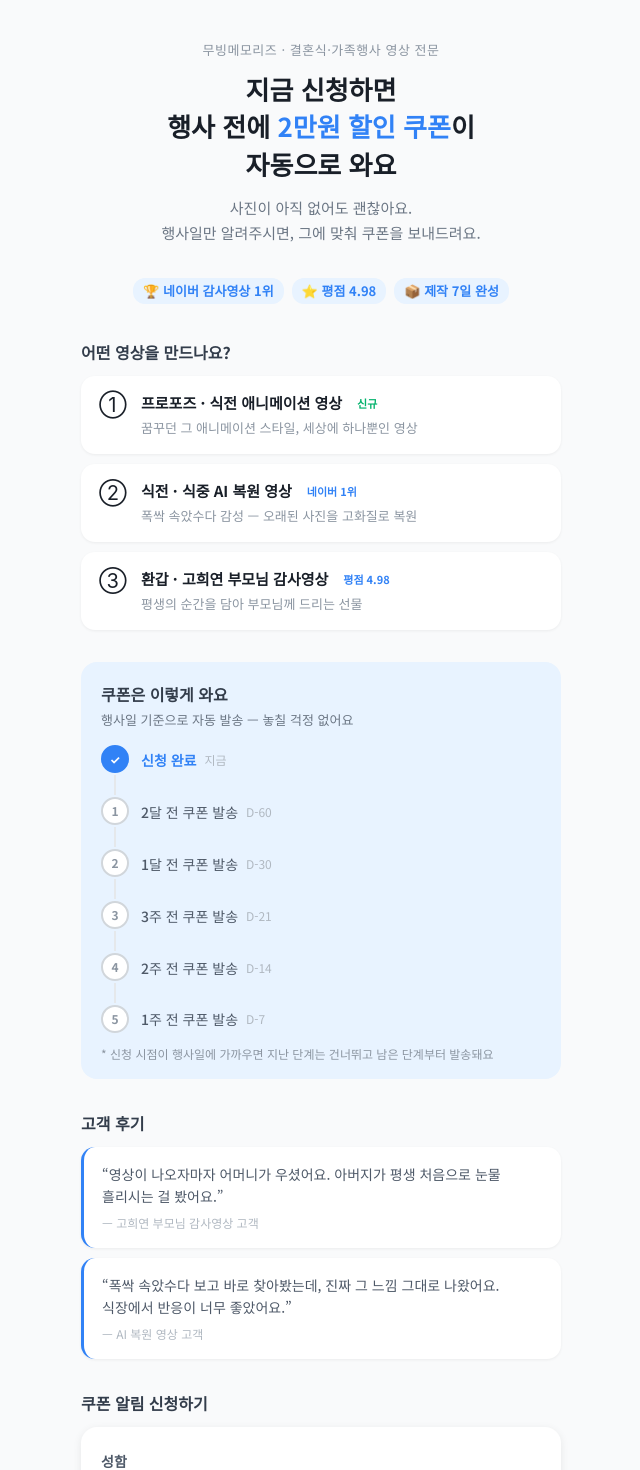
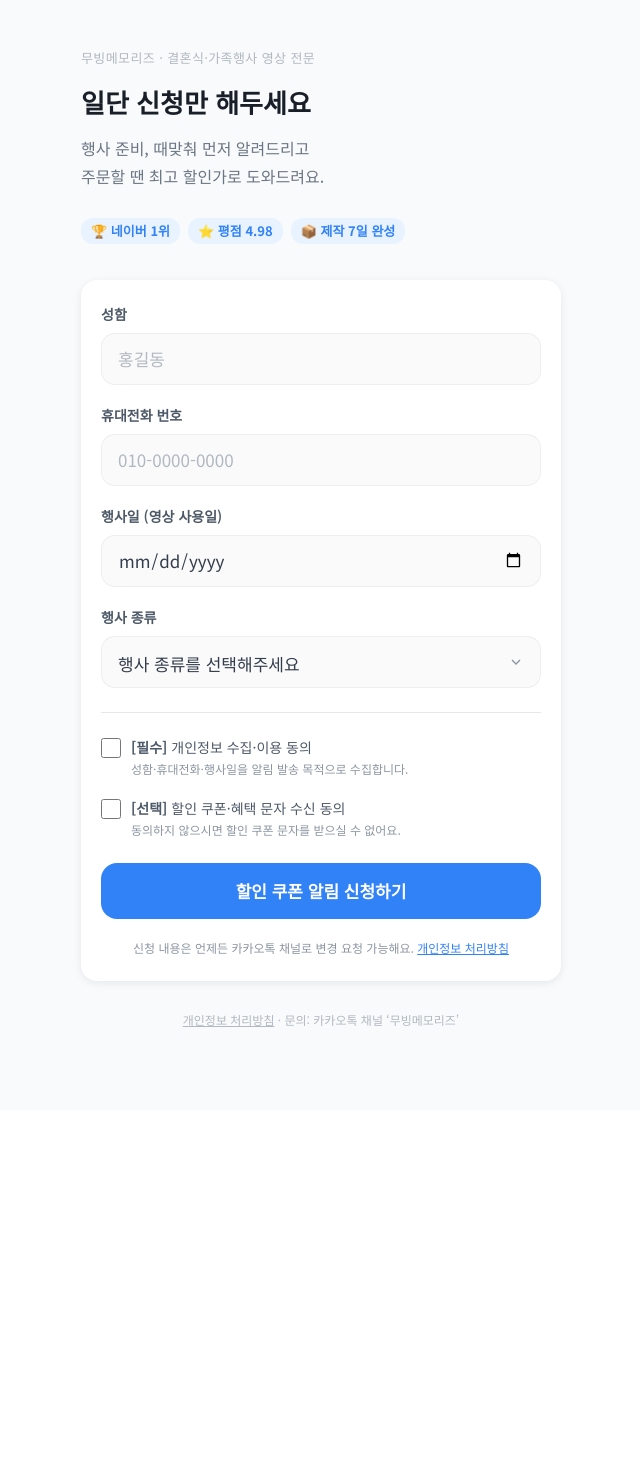
Before and after one commit to maxcode940825-art/mms-booking-landing, a Next.js app: page / in a window 1280 px wide. Shown: the top 1470 px of the page, without its empty margins (319-959 px from the left). After the commit the page ends 1110 px from the top, so only its background shows below. Built offline with nearby package versions, Linux system fonts and the light colour scheme.

Commit message:
feat: 히어로 문구 확정 적용 + 페이지 구조 간소화

```diff
--- a/app/page.tsx
+++ b/app/page.tsx
@@ -8,273 +8,57 @@ export default function Home() {
       display: "flex",
       flexDirection: "column",
       alignItems: "center",
-      padding: "40px 20px 80px",
+      padding: "48px 20px 80px",
     }}>
       <div style={{ width: "100%", maxWidth: 480 }}>
 
         {/* ── Hero ─────────────────────────────────────── */}
-        <div style={{ textAlign: "center", marginBottom: 32 }}>
-          <p style={{ fontSize: 13, color: "var(--grey-500)", marginBottom: 10, letterSpacing: "0.04em" }}>
+        <div style={{ marginBottom: 28 }}>
+          <p style={{ fontSize: 13, color: "var(--grey-400)", marginBottom: 16, letterSpacing: "0.03em" }}>
             무빙메모리즈 · 결혼식·가족행사 영상 전문
           </p>
           <h1 style={{
             fontSize: 26,
             fontWeight: 700,
             color: "var(--grey-900)",
-            lineHeight: 1.45,
-            marginBottom: 12,
+            lineHeight: 1.4,
+            marginBottom: 14,
           }}>
-            지금 신청하면<br />
-            행사 전에 <span style={{ color: "var(--toss-blue)" }}>2만원 할인 쿠폰</span>이<br />
-            자동으로 와요
+            일단 신청만 해두세요
           </h1>
-          <p style={{ fontSize: 15, color: "var(--grey-600)", lineHeight: 1.7 }}>
-            사진이 아직 없어도 괜찮아요.<br />
-            행사일만 알려주시면, 그에 맞춰 쿠폰을 보내드려요.
+          <p style={{ fontSize: 16, color: "var(--grey-600)", lineHeight: 1.75 }}>
+            행사 준비, 때맞춰 먼저 알려드리고<br />
+            주문할 땐 최고 할인가로 도와드려요.
           </p>
         </div>
 
-        {/* 신뢰 배지 */}
+        {/* ── 신뢰 배지 ────────────────────────────────── */}
         <div style={{
           display: "flex",
           gap: 8,
-          justifyContent: "center",
           flexWrap: "wrap",
           marginBottom: 36,
         }}>
-          <span className="badge">🏆 네이버 감사영상 1위</span>
+          <span className="badge">🏆 네이버 1위</span>
           <span className="badge">⭐ 평점 4.98</span>
           <span className="badge">📦 제작 7일 완성</span>
         </div>
 
-        {/* ── 서비스 소개 ──────────────────────────────── */}
-        <section style={{ marginBottom: 32 }}>
-          <h2 style={{
-            fontSize: 16,
-            fontWeight: 700,
-            color: "var(--grey-800)",
-            marginBottom: 12,
-          }}>
-            어떤 영상을 만드나요?
-          </h2>
-          <div style={{ display: "flex", flexDirection: "column", gap: 10 }}>
-            {[
-              {
-                num: "①",
-                title: "프로포즈 · 식전 애니메이션 영상",
-                desc: "꿈꾸던 그 애니메이션 스타일, 세상에 하나뿐인 영상",
-                tag: "신규",
-                tagColor: "var(--color-success)",
-              },
-              {
-                num: "②",
-                title: "식전 · 식중 AI 복원 영상",
-                desc: "폭싹 속았수다 감성 — 오래된 사진을 고화질로 복원",
-                tag: "네이버 1위",
-                tagColor: "var(--toss-blue)",
-              },
-              {
-                num: "③",
-                title: "환갑 · 고희연 부모님 감사영상",
-                desc: "평생의 순간을 담아 부모님께 드리는 선물",
-                tag: "평점 4.98",
-                tagColor: "var(--toss-blue)",
-              },
-            ].map((item) => (
-              <div key={item.num} style={{
-                background: "#fff",
-                borderRadius: 14,
-                padding: "16px 18px",
-                boxShadow: "var(--shadow-1)",
-                display: "flex",
-                gap: 14,
-                alignItems: "flex-start",
-              }}>
-                <span style={{
-                  fontSize: 20,
-                  lineHeight: 1,
-                  minWidth: 28,
-                  paddingTop: 2,
-                }}>
-                  {item.num}
-                </span>
-                <div>
-                  <div style={{ display: "flex", alignItems: "center", gap: 8, marginBottom: 4 }}>
-                    <span style={{ fontSize: 15, fontWeight: 700, color: "var(--grey-900)" }}>
-                      {item.title}
-                    </span>
-                    <span style={{
-                      fontSize: 11,
-                      fontWeight: 700,
-                      color: item.tagColor,
-                      background: item.tagColor + "18",
-                      borderRadius: 6,
-                      padding: "2px 7px",
-                      whiteSpace: "nowrap",
-                    }}>
-                      {item.tag}
-                    </span>
-                  </div>
-                  <p style={{ fontSize: 13, color: "var(--grey-500)", margin: 0, lineHeight: 1.5 }}>
-                    {item.desc}
-                  </p>
-                </div>
-              </div>
-            ))}
-          </div>
-        </section>
-
-        {/* ── 쿠폰 발송 프로세스 ───────────────────────── */}
-        <section style={{
-          background: "var(--toss-blue-light)",
-          borderRadius: 16,
-          padding: "20px 20px 16px",
-          marginBottom: 32,
-        }}>
-          <h2 style={{
-            fontSize: 16,
-            fontWeight: 700,
-            color: "var(--grey-800)",
-            marginBottom: 4,
-          }}>
-            쿠폰은 이렇게 와요
-          </h2>
-          <p style={{ fontSize: 13, color: "var(--grey-600)", marginBottom: 16, lineHeight: 1.5 }}>
-            행사일 기준으로 자동 발송 — 놓칠 걱정 없어요
-          </p>
-          <div style={{ display: "flex", flexDirection: "column", gap: 0 }}>
-            {[
-              { label: "신청 완료", sub: "지금" },
-              { label: "2달 전 쿠폰 발송", sub: "D-60" },
-              { label: "1달 전 쿠폰 발송", sub: "D-30" },
-              { label: "3주 전 쿠폰 발송", sub: "D-21" },
-              { label: "2주 전 쿠폰 발송", sub: "D-14" },
-              { label: "1주 전 쿠폰 발송", sub: "D-7" },
-            ].map((step, i) => (
-              <div key={i} style={{ display: "flex", alignItems: "center", gap: 12 }}>
-                <div style={{ display: "flex", flexDirection: "column", alignItems: "center" }}>
-                  <div style={{
-                    width: 28,
-                    height: 28,
-                    borderRadius: "50%",
-                    background: i === 0 ? "var(--toss-blue)" : "#fff",
-                    border: `2px solid ${i === 0 ? "var(--toss-blue)" : "var(--grey-300)"}`,
-                    display: "flex",
-                    alignItems: "center",
-                    justifyContent: "center",
-                    fontSize: 12,
-                    fontWeight: 700,
-                    color: i === 0 ? "#fff" : "var(--grey-500)",
-                  }}>
-                    {i === 0 ? "✓" : i}
-                  </div>
-                  {i < 5 && (
-                    <div style={{
-                      width: 2,
-                      height: 20,
-                      background: "var(--grey-200)",
-                      margin: "2px 0",
-                    }} />
-                  )}
-                </div>
-                <div style={{ display: "flex", gap: 8, alignItems: "center", paddingBottom: i < 5 ? 22 : 0 }}>
-                  <span style={{
-                    fontSize: 14,
-                    fontWeight: i === 0 ? 700 : 500,
-                    color: i === 0 ? "var(--toss-blue)" : "var(--grey-700)",
-                  }}>
-                    {step.label}
-                  </span>
-                  <span style={{ fontSize: 12, color: "var(--grey-400)" }}>{step.sub}</span>
-                </div>
-              </div>
-            ))}
-          </div>
-          <p style={{ fontSize: 12, color: "var(--grey-500)", marginTop: 12, marginBottom: 0, lineHeight: 1.5 }}>
-            * 신청 시점이 행사일에 가까우면 지난 단계는 건너뛰고 남은 단계부터 발송돼요
-          </p>
-        </section>
-
-        {/* ── 후기 ─────────────────────────────────────── */}
-        <section style={{ marginBottom: 32 }}>
-          <h2 style={{
-            fontSize: 16,
-            fontWeight: 700,
-            color: "var(--grey-800)",
-            marginBottom: 12,
-          }}>
-            고객 후기
-          </h2>
-          <div style={{ display: "flex", flexDirection: "column", gap: 10 }}>
-            {[
-              {
-                text: "영상이 나오자마자 어머니가 우셨어요. 아버지가 평생 처음으로 눈물 흘리시는 걸 봤어요.",
-                from: "고희연 부모님 감사영상 고객",
-              },
-              {
-                text: "폭싹 속았수다 보고 바로 찾아봤는데, 진짜 그 느낌 그대로 나왔어요. 식장에서 반응이 너무 좋았어요.",
-                from: "AI 복원 영상 고객",
-              },
-            ].map((review, i) => (
-              <div key={i} style={{
-                background: "#fff",
-                borderRadius: 14,
-                padding: "16px 18px",
-                borderLeft: "3px solid var(--toss-blue)",
-                boxShadow: "var(--shadow-1)",
-              }}>
-                <p style={{ fontSize: 14, color: "var(--grey-700)", lineHeight: 1.6, margin: "0 0 6px" }}>
-                  &ldquo;{review.text}&rdquo;
-                </p>
-                <p style={{ fontSize: 12, color: "var(--grey-400)", margin: 0 }}>
-                  — {review.from}
-                </p>
-              </div>
-            ))}
-          </div>
-        </section>
-
         {/* ── 신청 폼 ──────────────────────────────────── */}
-        <section style={{ marginBottom: 24 }}>
-          <h2 style={{
-            fontSize: 16,
-            fontWeight: 700,
-            color: "var(--grey-800)",
-            marginBottom: 12,
-          }}>
-            쿠폰 알림 신청하기
-          </h2>
-          <SignupForm />
-        </section>
-
-        {/* ── 이런 분께 ────────────────────────────────── */}
-        <div style={{
-          padding: "16px 18px",
-          background: "var(--grey-100)",
-          borderRadius: 12,
-          fontSize: 13,
-          color: "var(--grey-600)",
-          lineHeight: 1.7,
-          marginBottom: 24,
-        }}>
-          <strong style={{ color: "var(--grey-800)" }}>이런 분께 딱 맞아요</strong>
-          <ul style={{ margin: "8px 0 0", paddingLeft: 18 }}>
-            <li>사진이 아직 준비 안 됐어요</li>
-            <li>가격이 부담돼서 고민 중이에요</li>
-            <li>다른 업체와 비교하고 있어요</li>
-          </ul>
-        </div>
+        <SignupForm />
 
         {/* ── 하단 ─────────────────────────────────────── */}
-        <div style={{ textAlign: "center", fontSize: 12, color: "var(--grey-400)", lineHeight: 1.8 }}>
-          <p style={{ margin: "0 0 4px" }}>무빙메모리즈 | 사업자등록번호 준비 중</p>
-          <p style={{ margin: 0 }}>
-            <a href="/privacy" style={{ color: "var(--grey-500)", textDecoration: "underline" }}>
-              개인정보 처리방침
-            </a>
-            {" · "}
-            문의: 카카오톡 채널 &lsquo;무빙메모리즈&rsquo;
-          </p>
+        <div style={{
+          marginTop: 28,
+          textAlign: "center",
+          fontSize: 12,
+          color: "var(--grey-400)",
+          lineHeight: 1.8,
+        }}>
+          <a href="/privacy" style={{ color: "var(--grey-400)", textDecoration: "underline" }}>
+            개인정보 처리방침
+          </a>
+          {" · "}문의: 카카오톡 채널 &lsquo;무빙메모리즈&rsquo;
         </div>
 
       </div>
```
